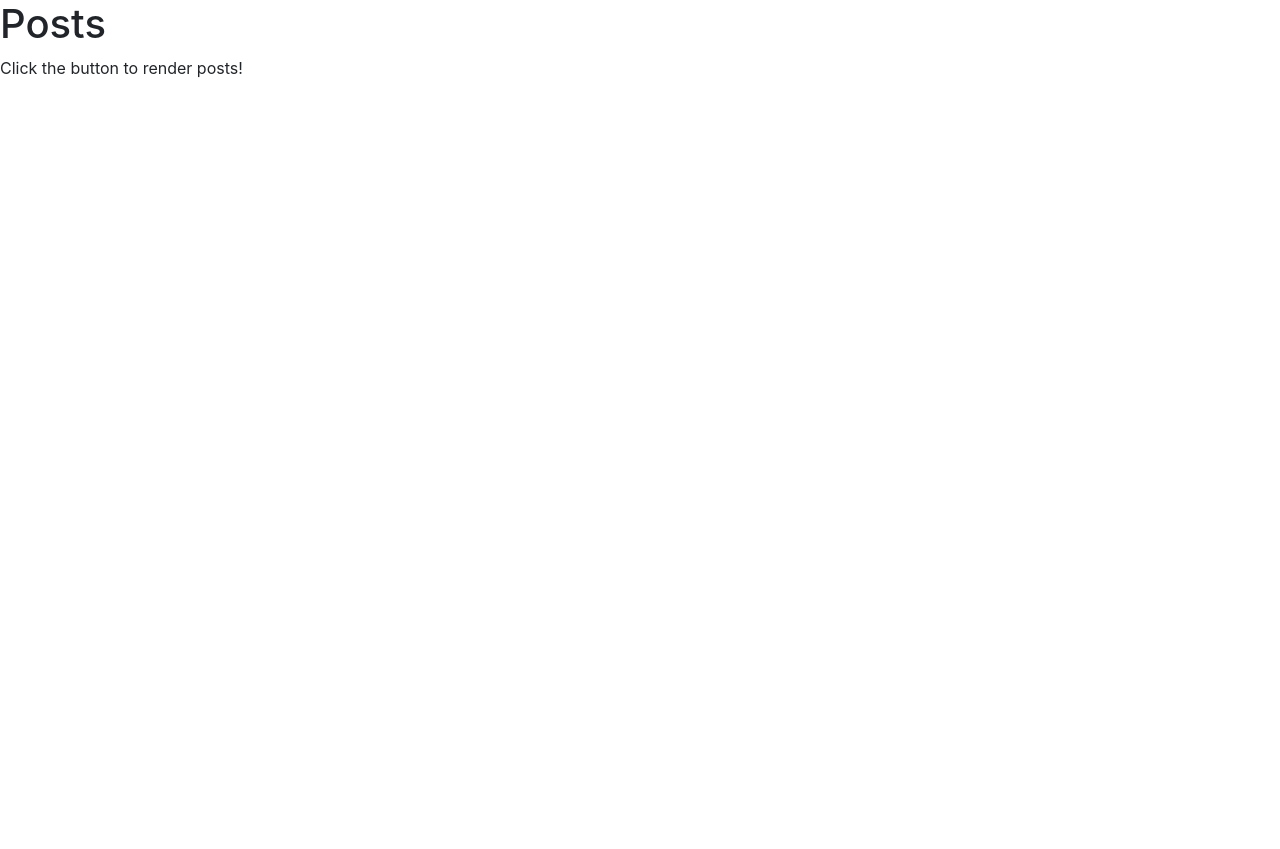
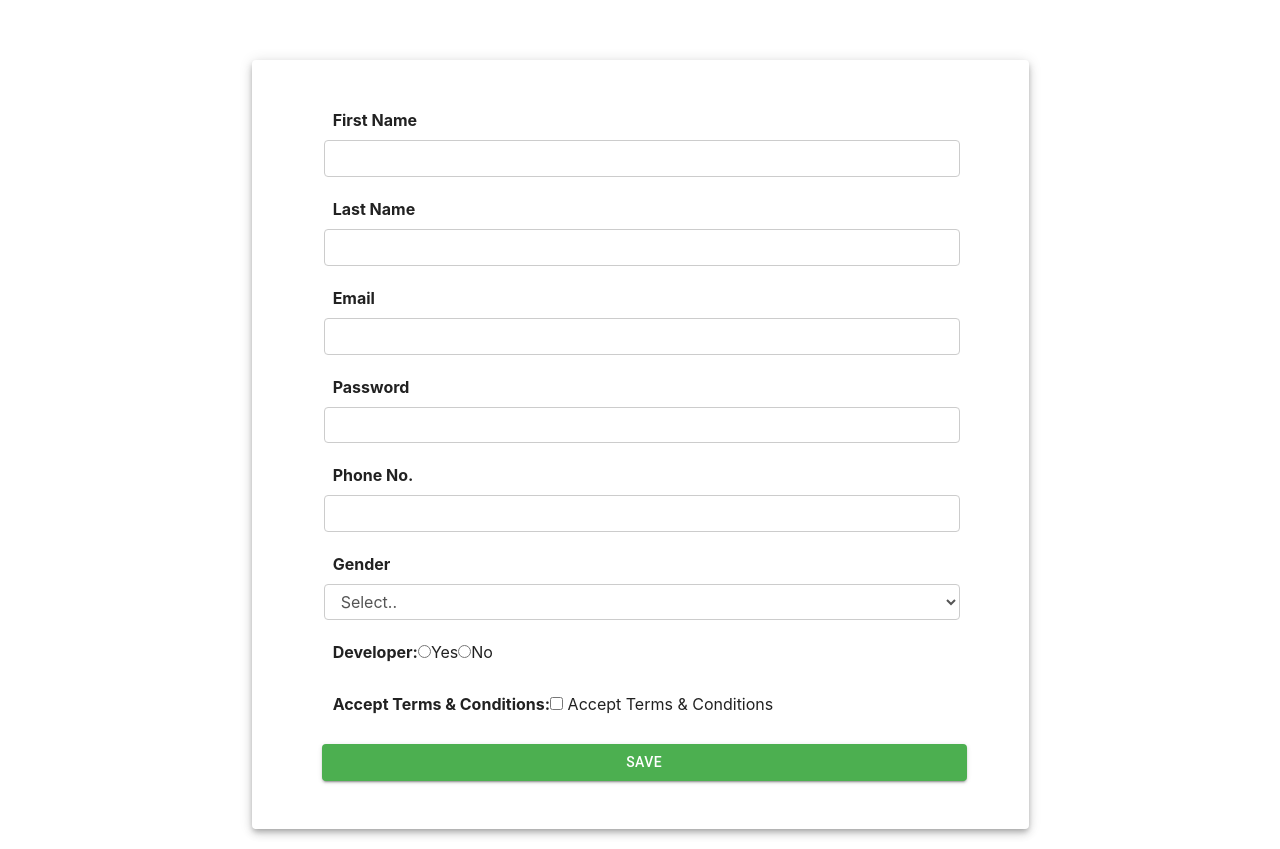
Before and after one commit to Hardi-Shah/React-Hook-Form, a React (Create React App) app: page / in a window 1280 px wide. Before the commit the page ends 800 px from the top, so only its background shows below. Built offline with nearby package versions, Linux system fonts and the light colour scheme.

Commit message:
Initial Commit

```diff
--- a/src/App.css
+++ b/src/App.css
@@ -27,11 +27,11 @@
 .App-link {
   color: #61dafb;
 }
-abel {
+label {
   font-weight: bold;
   display:flex;
   margin-bottom: 5px;
-  float: left;
+  margin-left: -64px;
 }
 
 input[type='text'],
@@ -43,7 +43,7 @@ input[type='file'],
 textarea,
 select {
   display: block;
-  width: 720px;
+  width: 636px;
   padding: 6px 12px;
   font-size: 16px;
   line-height: 1.42857143;
@@ -53,6 +53,7 @@ select {
   border: 1px solid #ccc;
   border-radius: 4px;
   margin-bottom: 20px;
+  margin-left: -73px;
 }
 
 .form-control {
@@ -61,6 +62,7 @@ select {
 
 .error   {
   color: red;
+  margin-left: -67px;
 }
 
 @keyframes App-logo-spin {
--- a/src/App.tsx
+++ b/src/App.tsx
@@ -11,11 +11,11 @@ function App() {
   return (
     <Router>
       <div className="App">
-        {/* <InputForm /> */}
+        <InputForm />
         {/* <Header/> */}
-        <section className="main">
+        {/* <section className="main">
           <HeadLine header="Posts" desc="Click the button to render posts!" />
-        </section>
+        </section> */}
       </div>
     </Router>
   );
--- a/src/Components/InputForm.css
+++ b/src/Components/InputForm.css
@@ -5,14 +5,12 @@
     margin-top:-20px;
     margin-bottom: 20px;
 }
-.savebtn{
-    margin-top: 20px;
-}
 .radiobtn{
     margin-bottom: 20px;
 }
 .selectbtn{
     margin-bottom: 20px;
+    margin-left: -73px;
 }
 input:invalid{
     border: 2px solid red;
--- a/src/Components/InputForm.tsx
+++ b/src/Components/InputForm.tsx
@@ -1,9 +1,12 @@
 import React from "react";
 import { useForm } from "react-hook-form";
-import  './InputForm.css'
+import './InputForm.css'
 import { yupResolver } from '@hookform/resolvers/yup';
 import * as yup from "yup";
-import classNames from 'classnames/bind'
+import Button from '@material-ui/core/Button';
+import { green, purple } from '@material-ui/core/colors';
+import { createMuiTheme, withStyles, makeStyles, ThemeProvider } from '@material-ui/core/styles';
+import Paper from '@material-ui/core/Paper';
 
 type InputForm = {
     firstName: string
@@ -29,8 +32,27 @@ const schema = yup.object().shape({
         .integer("A phone number can't include a decimal point")
         .min(8)
 });
+const theme = createMuiTheme({
+    palette: {
+        primary: green
+    },
+});
+const useStyles = makeStyles((theme) => ({
+    savebtn: {
+        color: 'white',
+        width: '645px',
+        marginLeft:'-75px',
+        marginTop:'20px',
+    },
+paper: {
+    margin: 'auto',
+        width: '70%',
+            boxShadow: theme.shadows[5],
+    },
+}))
 
 export default function InputForm() {
+    const classes = useStyles();
     const { register, handleSubmit, errors } = useForm<InputForm>({
         resolver: yupResolver(schema)
     });
@@ -41,31 +63,32 @@ export default function InputForm() {
 
     return (
         <div className="container">
-            <div className="w-75 mx-auto shadow p-5 AddStyle"  >
+            <Paper className={classes.paper}>
+                <div className="w-75 mx-auto  p-5 AddStyle"  >
                     <form onSubmit={onSubmit}>
                         <div>
                             <label htmlFor="firstName">First Name</label>
-                        <input ref={register}  name="firstName" type="text" />
+                            <input ref={register} name="firstName" type="text" />
                             {errors.firstName && <p className="error">{errors.firstName.message}</p>}
                         </div>
                         <div>
                             <label htmlFor="lastName">Last Name</label>
-                        <input ref={register}  name="lastName" type="text" />
+                            <input ref={register} name="lastName" type="text" />
                             {errors.lastName && <p className="error">{errors.lastName.message}</p>}
                         </div>
                         <div>
                             <label htmlFor="email">Email</label>
-                        <input ref={register}  name="email" type="email" />
+                            <input ref={register} name="email" type="email" />
                             {errors.email && <p className="error">{errors.email.message}</p>}
                         </div>
                         <div>
                             <label htmlFor="password">Password</label>
-                        <input ref={register}  name="password" type="password" />
+                            <input ref={register} name="password" type="password" />
                             {errors.password && <p className="error">{errors.password.message}</p>}
                         </div>
                         <div>
                             <label htmlFor="phone">Phone No.</label>
-                        <input ref={register}  name="phone" type="text" />
+                            <input ref={register} name="phone" type="text" />
                             {errors.phone && <p className="error">{errors.phone.message}</p>}
                         </div>
                         <div>
@@ -88,9 +111,14 @@ export default function InputForm() {
                             <input type="checkbox" name="acceptTerms" ref={register} /> Accept Terms & Conditions
                     {errors.acceptTerms && <p className="error">{errors.acceptTerms?.message}</p>}
                         </div>
-                    <button type='submit' className="btn btn-success btn-block savebtn">Save</button>
+                        <ThemeProvider theme={theme}>
+                            <Button type='submit' color="primary" className={classes.savebtn} variant="contained" >
+                                Save
+                    </Button>
+                        </ThemeProvider>
                     </form>
                 </div>
-        </div>
+            </Paper>
+        </div >
     );
 }
```
Lines whose indentation alone changed are shown as unchanged.
